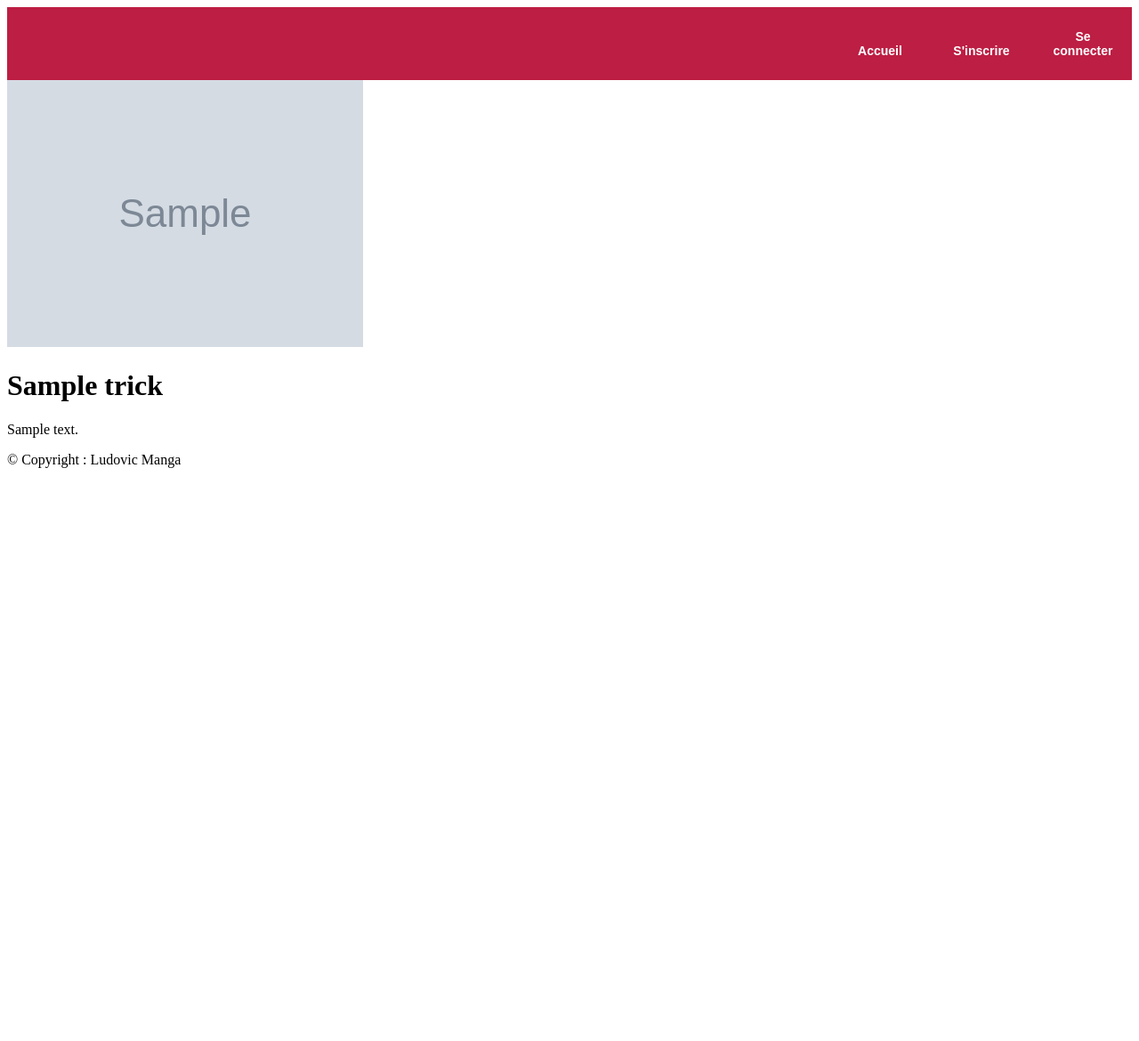
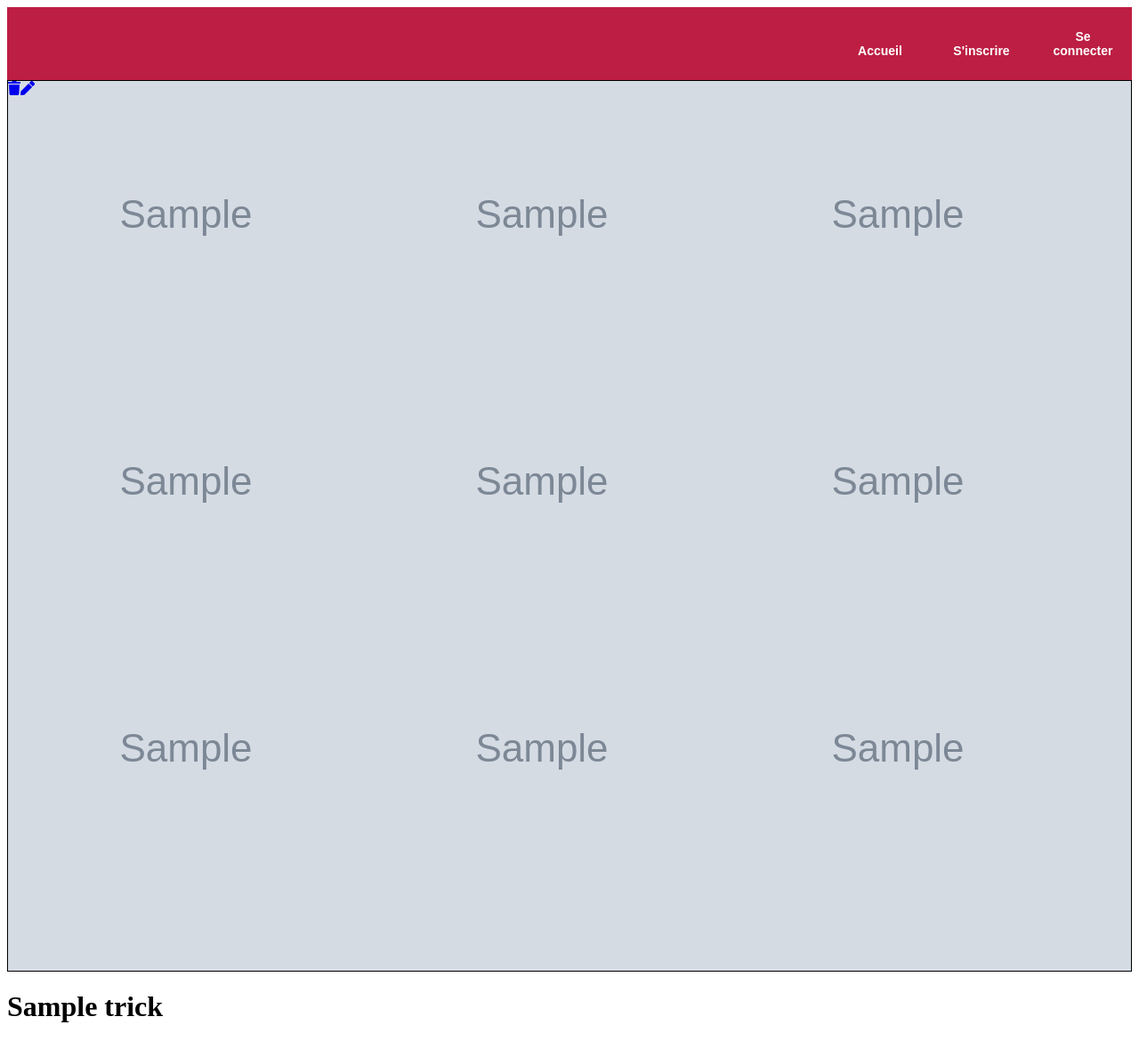
Before and after one commit to Ludovicmanga/SnowTricks_Project, a Symfony app: template templates/trick/update.html.twig in a window 1280 px wide. Shown: the top 1170 px of the page at 89% size. Before the commit the page ends 526 px from the top, so only its background shows below. Run offline with Twig, Linux system fonts and the light colour scheme; the template is opened without the code that fills it: most values are stand-ins (such as "Sample title", 1, 10 or a date in 2020); grey boxes marked "Sample" are stand-in pictures; some libraries are stand-ins or nearby versions.

Commit message:
very good advancement

```diff
--- a/templates/frontend/home.html.twig
+++ b/templates/frontend/home.html.twig
@@ -83,7 +83,7 @@
     <div class="row" id="row1">
         {% for trick in tricks|slice(0, 4) %}
             <div class="trick" id="trick">
-                <a href=" {{ path('trick_show', {"id": trick.id}) }}"><img src="{{ trick.image }}" ></a>
+                <a href=" {{ path('trick_show', {"id": trick.id}) }}"><img src="{{ trick.coverImage }}" ></a>
                 <div class="trickContentContainer">
                     <div class="titleContainer">
                         <h2>{{ trick.name }}</h2>
@@ -105,7 +105,7 @@
     <div class="row" id="row1">
         {% for trick in tricks|slice(0, 4) %}
             <div class="trick" id="trick">
-                <a href="{{ path('trick_show', {"id": trick.id}) }}"><img src="{{ trick.image }}" ></a>
+                <a href="{{ path('trick_show', {"id": trick.id}) }}"><img src="{{ trick.coverImage }}" ></a>
                 <div class="trickContentContainer">
                     <div class="titleContainer">
                         <h2>{{ trick.name }}</h2>
@@ -127,7 +127,7 @@
     <div class="row" id="row1">
         {% for trick in tricks|slice(0, 4) %}
             <div class="trick" id="trick">
-                <a href="{{ path('trick_show', {"id": trick.id}) }}"><img src="{{ trick.image }}" ></a>
+                <a href="{{ path('trick_show', {"id": trick.id}) }}"><img src="{{ trick.coverImage }}" ></a>
                 <div class="trickContentContainer">
                     <div class="titleContainer">
                         <h2>{{ trick.name }}</h2>
--- a/templates/trick/update.html.twig
+++ b/templates/trick/update.html.twig
@@ -1,12 +1,93 @@
 {% extends 'base.html.twig' %}
 
+{% block stylesheets %}
+
+#trickHero {
+    background: url('../../{{ trick.coverImage }}') ;
+    height: 1000px;
+    border: solid black 1px;
+}
+
+.ContainerIconContainer {
+    display: flex;
+    align-items: right;
+}
+
+.iconContainer {
+    display: flex;
+}
+
+#mediaSection {
+    display: flex;
+}
+
+mediaContainer {
+    display : flex;
+    flex-direction : column;
+}
+
+.media {
+    border: solid black 1px;
+}
+
+.media img {
+    height: 315px;
+    border: solid black 1px;
+}
+
+{% endblock %}
+
 {% block body %}
-<div>
 
-<img src="{{ trick.image }}" >
-
+<div id="trickHero">
+    <div class="ContainerIconContainer">
+        <div class="iconContainer">
+            <div class="trashIcon icon">
+                <a onclick="return confirm('attention, cela va supprimer la figure')" href=" {{ path('trick_delete', {"id": trick.id}) }}" class="delete"><i class="fas fa-trash"></i></a>
+            </div>
+            <div class="penIcon icon">
+                <a href=" {{ path('trick_update', {"id": trick.id}) }}"><i class="fas fa-pen"></i></a>
+            </div>
+        </div>
+    </div>
 </div>
 <h1> {{ trick.name }} </h1>
-<p> {{ trick.description }} </p>
+<div id="mediaSection">
+
+{% for video in trick.videos %}
+    <div class="mediaContainer">
+        <div class="media" id="media1">
+            <iframe width="560" height="315" src=" {{ video.path }}" title="YouTube video player" frameborder="0" allow="accelerometer; autoplay; clipboard-write; encrypted-media; gyroscope; picture-in-picture" allowfullscreen></iframe>
+        </div>
+        <div class="iconContainer">
+            <div class="trashIcon icon">
+                <a onclick="return confirm('attention, cela va supprimer l\'article')" href=" {{ path('trick_delete', {"id": trick.id}) }}" class="delete"><i class="fas fa-trash"></i></a>
+            </div>
+            <div class="penIcon icon">
+                <a href=" {{ path('trick_update', {"id": trick.id}) }}"><i class="fas fa-pen"></i></a>
+            </div>
+        </div>
+    </div>
+
+{% endfor %}
+{% for image in trick.images %}
+    <div class="mediaContainer">
+        <div class="media" id="media2"><img src="../../{{ image.path }}"></div>
+        <div class="iconContainer">
+            <div class="trashIcon icon">
+                <a onclick="return confirm('attention, cela va supprimer l\'article')" href=" {{ path('trick_delete', {"id": trick.id}) }}" class="delete"><i class="fas fa-trash"></i></a>
+            </div>
+            <div class="penIcon icon">
+                <a href=" {{ path('trick_update', {"id": trick.id}) }}"><i class="fas fa-pen"></i></a>
+            </div>
+        </div>
+    </div>
+
+{% endfor %}
+</div>
+
+<p>
+    {{ trick.description }}
+</p>
 
 {% endblock %}
```
Also changed, not shown: migrations/Version20210323212430.php (added, +31 -0 lines), src/Entity/Trick.php (+17 -0 lines), templates/trick/show.html.twig (+4 -4 lines), public/img/cover.jpg (added).
